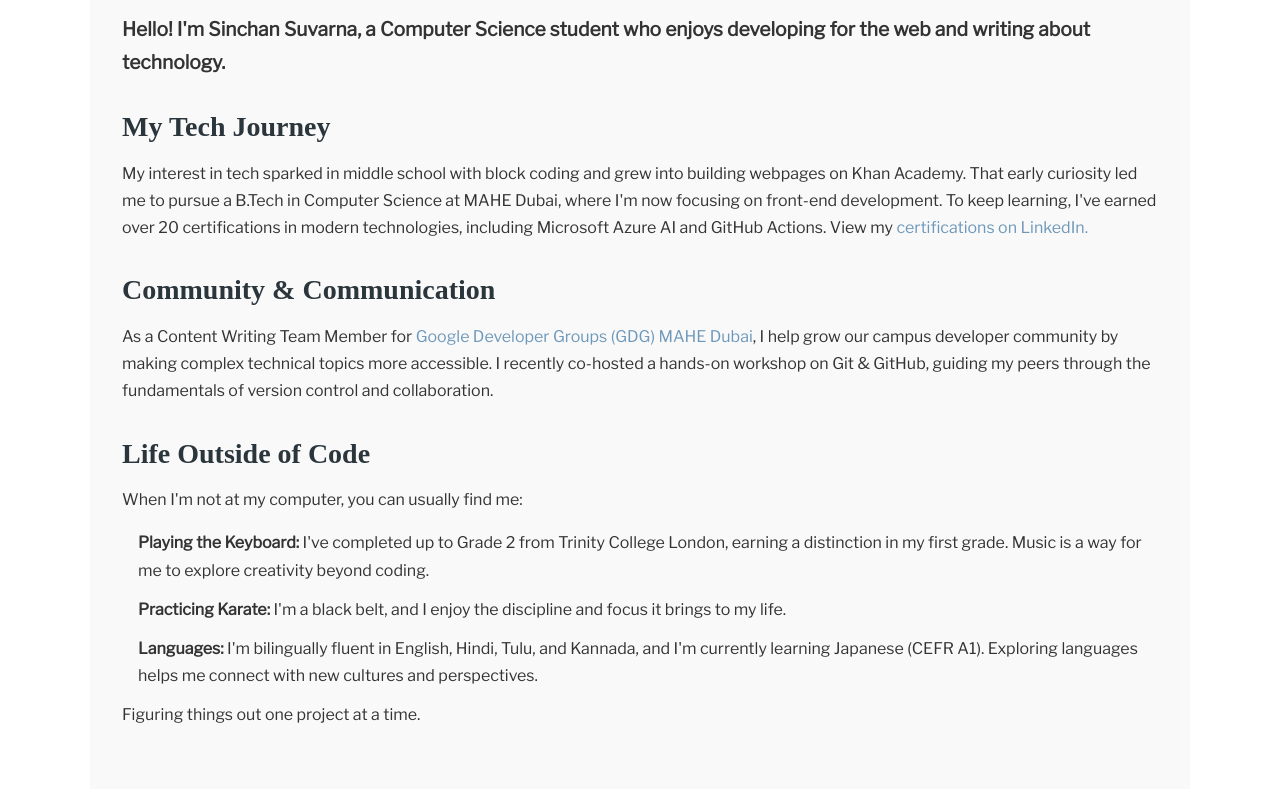
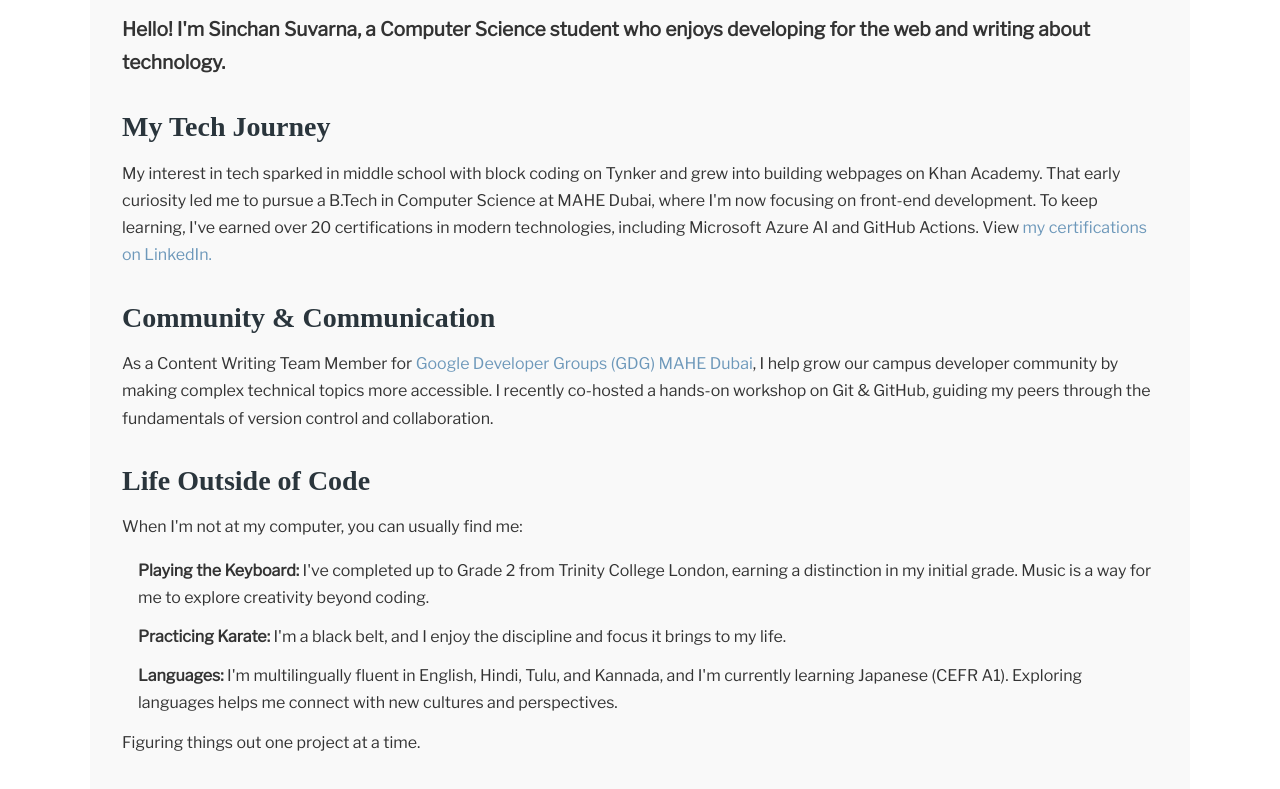
Before and after one commit to Chan-nie/portfolio, a plain HTML site: page index.html in a window 1280 px wide. Shown: the part 947-1736 px from the top of the page. Drawn offline with nearby package versions, Linux system fonts and the light colour scheme; a web font is replaced by a local one.

Commit message:
commented code, changed content

```diff
--- a/index.html
+++ b/index.html
@@ -13,6 +13,7 @@
     <meta property="og:url" content="https://chan-nie.github.io/portfolio">
     <link rel="icon" href="images/icon.png" type="image/png">
 
+    <!-- Font and Icons -->
     <link rel="preconnect" href="https://fonts.googleapis.com">
     <link rel="preconnect" href="https://fonts.gstatic.com" crossorigin>
     <link href="https://fonts.googleapis.com/css2?family=Cormorant+SC&family=Libre+Franklin&family=Parisienne&family=Dancing+Script&display=swap" rel="stylesheet">
@@ -34,6 +35,7 @@
         <a href="#contact">Contact</a>
     </nav>
 
+    <!-- Home Section -->
     <section id="home" class="hero">
         <div class="hero-content">
             <img src="images/profile.jpeg" alt="Sinchan Suvarna Profile Photo" class="profile-photo">
@@ -46,6 +48,7 @@
     </section>
 
     <main>
+        <!-- About Section -->
         <section id="about" class="section about-section">
             <h2>About Me</h2>
             <div class="about-content">
@@ -54,7 +57,7 @@
                 </div>
 
                 <h3>My Tech Journey</h3>
-                <p>My interest in tech sparked in middle school with block coding and grew into building webpages on Khan Academy. That early curiosity led me to pursue a B.Tech in Computer Science at MAHE Dubai, where I'm now focusing on front-end development. To keep learning, I've earned over 20 certifications in modern technologies, including Microsoft Azure AI and GitHub Actions. View my <a href="https://www.linkedin.com/in/sinchan-suvarna/details/certifications">certifications on LinkedIn.</a></p>
+                <p>My interest in tech sparked in middle school with block coding on Tynker and grew into building webpages on Khan Academy. That early curiosity led me to pursue a B.Tech in Computer Science at MAHE Dubai, where I'm now focusing on front-end development. To keep learning, I've earned over 20 certifications in modern technologies, including Microsoft Azure AI and GitHub Actions. View <a href="https://www.linkedin.com/in/sinchan-suvarna/details/certifications">my certifications on LinkedIn.</a></p>
 
                 <h3>Community & Communication</h3>
                 <p>As a Content Writing Team Member for <a href="https://gdg.community.dev/gdg-on-campus-manipal-academy-of-higher-education-dubai-united-arab-emirates" target="_blank">Google Developer Groups (GDG) MAHE Dubai</a>, I help grow our campus developer community by making complex technical topics more accessible. I recently co-hosted a hands-on workshop on Git & GitHub, guiding my peers through the fundamentals of version control and collaboration.</p>
@@ -62,15 +65,15 @@
                 <h3>Life Outside of Code</h3>
                 <p>When I'm not at my computer, you can usually find me:</p>
                 <ul>
-                    <li><strong>Playing the Keyboard:</strong> I've completed up to Grade 2 from Trinity College London, earning a distinction in my first grade. Music is a way for me to explore creativity beyond coding.</li>
+                    <li><strong>Playing the Keyboard:</strong> I've completed up to Grade 2 from Trinity College London, earning a distinction in my initial grade. Music is a way for me to explore creativity beyond coding.</li>
                     <li><strong>Practicing Karate:</strong> I'm a black belt, and I enjoy the discipline and focus it brings to my life.</li>
-                    <li><strong>Languages:</strong> I'm bilingually fluent in English, Hindi, Tulu, and Kannada, and I'm currently learning Japanese (CEFR A1). Exploring languages helps me connect with new cultures and perspectives.</li>
+                    <li><strong>Languages:</strong> I'm multilingually fluent in English, Hindi, Tulu, and Kannada, and I'm currently learning Japanese (CEFR A1). Exploring languages helps me connect with new cultures and perspectives.</li>
                 </ul>
                 <p>Figuring things out one project at a time.</p>
             </div>
         </section>
 
-        <!-- Skills & Certifications Section -->
+        <!-- Skills Section -->
         <section id="skills" class="section">
             <h2>Skills</h2>
             <p class="section-subtitle">The primary technologies and skills I work with.</p>
@@ -118,6 +121,7 @@
             </div>
         </section>
 
+        <!-- Certifications Section -->
         <section id="certifications" class="section">
             <div class="certifications">
                 <h2>Key Certifications</h2>
@@ -172,6 +176,7 @@
             </div>
         </section>
 
+        <!-- Projects Section -->
         <section id="projects" class="section">
             <h2>My Projects</h2>
             <div class="projects-grid">
@@ -199,9 +204,10 @@
                     </div>
                 </div>
             </div>
-            <p class="connect-prompt">Interested in seeing more? Let's connect!</p>
+            <p id="connect-prompt">Interested in seeing more? Let's connect!</p>
         </section>
 
+        <!-- Contact Section -->
         <section id="contact" class="section">
             <h2>Get In Touch</h2>
             <p>I'm always open to collaborating on interesting projects or discussing new opportunities. Feel free to connect with me!</p>
@@ -214,6 +220,7 @@
         </section>
     </main>
 
+    <!-- Footer -->
     <footer>
         <div class="social-links">
             <a href="https://github.com/Chan-nie" target="_blank" class="social-link" aria-label="GitHub Profile">
@@ -229,7 +236,5 @@
         <p class="copyright">&copy; 2025 Sinchan Suvarna</p>
     </footer>
 
-    <script src="script.js"></script>
-
 </body>
 </html>
--- a/style.css
+++ b/style.css
@@ -2,11 +2,10 @@
 :root {
     --primary-color: #2A353C; /* Dark Slate Gray */
     --secondary-color: #B2C8DF; /* Light Steel Blue */
-    --accent-color: #6D98BA;  /* A slightly darker blue for links/hovers */
-    --light-bg: #f9f9f9;
-    --white: #FFFFFF;
-    --text-color: #333;
-
+    --accent-color: #6D98BA;  /* light aqua */
+    --light-bg: #f9f9f9; /* gray */
+    --white: #FFFFFF; /* white */
+    --text-color: #333; /* black looking blue */
     --heading-font: 'Cormorant SC', serif;
     --body-font: 'Libre Franklin', sans-serif;
 }
@@ -44,7 +43,7 @@
 a {
     text-decoration: none;
     color: var(--accent-color);
-    transition: color 0.3s ease;
+    transition: color 0.15s ease;
 }
 
 a:hover {
@@ -143,7 +142,7 @@
 }
 
 .hero-text h1 {
-    animation: float 6s ease-in-out infinite;
+    animation: float 3s ease-in-out infinite;
 }
 
 .hero .profile-photo {
@@ -180,7 +179,6 @@
 }
 
 @media (max-width: 768px) {
-
     .hero-content {
         flex-direction: column;
         text-align: center;
@@ -376,7 +374,7 @@
     margin-top: 1rem;
 }
 
-.connect-prompt {
+#connect-prompt {
     margin-top: 3rem;
     font-size: 1.2rem;
     font-weight: 500;
@@ -443,9 +441,16 @@
 
 /* --- Responsive Design --- */
 @media (max-width: 768px) {
-    h1 { font-size: 3rem; }
-    .hero h1 { font-size: 4rem; }
-    h2 { font-size: 2rem; }
+    h1 {
+        font-size: 3rem;
+    }
+
+    .hero h1 {
+        font-size: 4rem;
+    }
+    h2 {
+        font-size: 2rem;
+    }
 
     .section {
         padding: 4rem 1rem;
```
